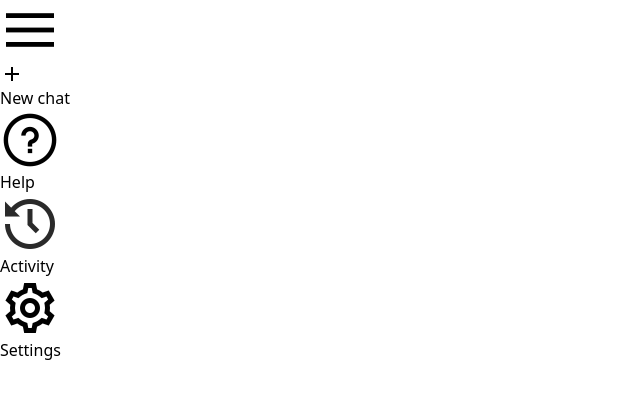
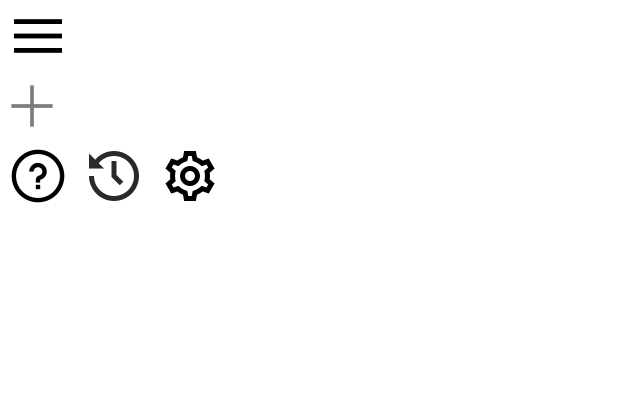
Before and after one commit to codingcat40/Gemini-clone, a React (Vite) app: page / in a window 1280 px wide. Shown: the top 398 px of the page, without its empty margins (0-640 px from the left). Built offline with nearby package versions, Linux system fonts and the light colour scheme.

Commit message:
Sidebar collapse

```diff
--- a/src/components/Sidebar/Sidebar.jsx
+++ b/src/components/Sidebar/Sidebar.jsx
@@ -1,32 +1,84 @@
+import { Button } from "@mui/material";
 import { assets } from "../../assets/assets";
-import AddIcon from '@mui/icons-material/Add';
+import { useState } from "react";
+
 const Sidebar = () => {
+  const [toggleSidebar, setSidebarToggle] = useState(false);
+
   return (
-    <div className="bg-slate-100 min-w-80 max-w-52 min-h-full space-y-8">
-      <div>
-        <img src={assets.menu_icon} alt="" />
-      </div>
+    <div
+      className={`bg-slate-100 h-screen flex flex-col justify-between p-4 transition-all duration-300 ${
+        toggleSidebar
+          ? "min-w-[20rem] max-w-[20rem]"
+          : "min-w-[7rem] max-w-[7rem]"
+      }`}
+    >
+      {" "}
+      {/* Top Section */}
+      <div className="flex flex-col gap-4">
+        <Button
+          className="flex flex-row items-start max-w-12"
+          onClick={() => setSidebarToggle(!toggleSidebar)}
+        >
+          <img src={assets.menu_icon} className="w-[2rem]" alt="Menu" />
+        </Button>
 
-      <div>
-        <div className="flex flex-row">
-          {/* <img src={assets.plus_icon} className="size-8" alt="" /> */}
-          <AddIcon className="size-16"/>
-          <p>New chat</p>
+        <div className="flex flex-col gap-2">
+          <Button
+            className="flex flex-row gap-2 h-12 items-start rounded-full min-w-12 max-w-28"
+            size={"small"}
+          >
+            <img src={assets.plus_icon} className="w-[1rem]" alt="Plus" />
+            {toggleSidebar && (
+              <p className="text-gray-500 text-sm font-medium">New chat</p>
+            )}
+          </Button>
+
+          {toggleSidebar && (
+            <div>
+            <p className="text-gray-500 text-sm font-medium mt-4">Recent</p>
+            <Button className="flex flex-row items-start w-[12rem]">
+                <img src={assets.message_icon} alt="" className="w-8 h-8" />
+                <p className="text-black text-xs font-light w-[7rem]">what is react ?</p>
+            </Button>
+            </div>
+          )}
         </div>
       </div>
+      {/* Bottom Section */}
+      <div className="flex flex-col gap-4">
+        <div className="flex flex-col gap-2">
+          <Button className="flex flex-row gap-2 items-center h-8">
+            <img src={assets.question_icon} className="w-[1rem]" alt="Help" />
+            {toggleSidebar && (
+              <p className="text-black text-sm font-medium">Help</p>
+            )}
+            <span className="w-2 h-2 bg-red-500 rounded-full ml-auto"></span>
+          </Button>
 
-      <div>
-        <div className="flex flex-row">
-          <img src={assets.question_icon} alt="" />
-          <p>Help</p>
-        </div>
-        <div className="flex flex-row">
-          <img src={assets.history_icon} alt="" />
-          <p>Activity</p>
-        </div>
-        <div className="flex flex-row">
-          <img src={assets.setting_icon} alt="" />
-          <p>Settings</p>
+          <Button className="flex flex-row gap-2 items-center h-8">
+            <img
+              src={assets.history_icon}
+              className="w-[1rem]"
+              alt="Activity"
+            />
+            {toggleSidebar && (
+              <p className="text-black text-sm font-medium">Activity</p>
+            )}
+            <span className="ml-auto"></span>
+          </Button>
+
+          <Button className="flex flex-row gap-2 items-center h-8">
+            <img
+              src={assets.setting_icon}
+              className="w-[1rem]"
+              alt="Settings"
+            />
+            {toggleSidebar && (
+              <p className="text-black text-sm font-medium">Settings</p>
+            )}
+            <span className="w-2 h-2 bg-red-500 rounded-full ml-auto"></span>
+          </Button>
         </div>
       </div>
     </div>
--- a/src/index.css
+++ b/src/index.css
@@ -4,7 +4,7 @@
 @tailwind utilities;
 
 
-*{
+/* *{
   padding: 0%;
   margin: 0%;
   box-sizing: border-box;
@@ -13,4 +13,4 @@
 #root{
   min-height: 100vh;
   display: flex;
-}
+} */
```
